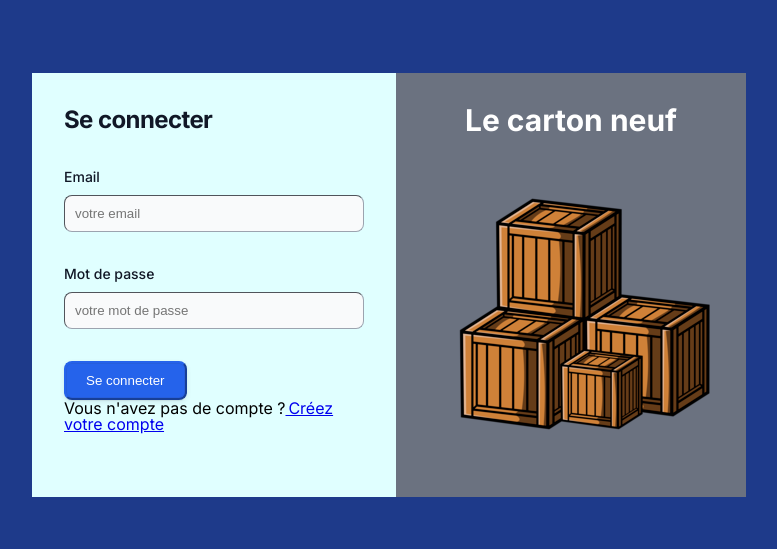
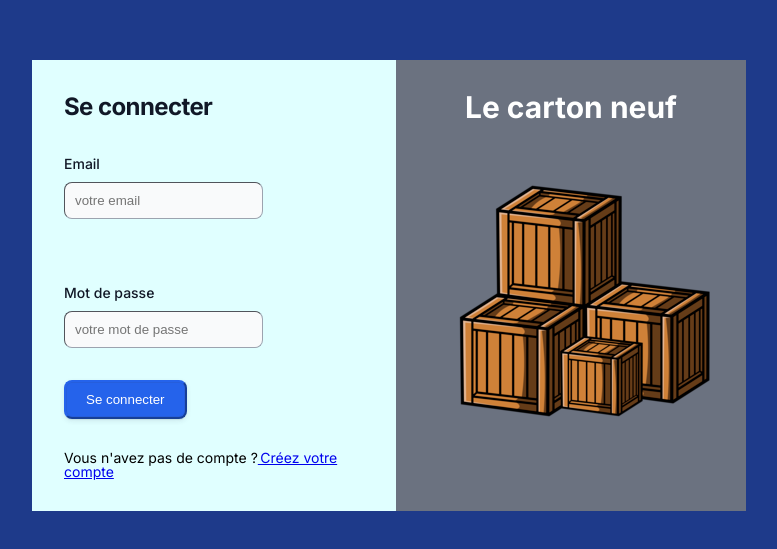
Before and after one commit to Gmayer111/carton-9-frontend, a Next.js app: page /auth/login in a window 1280 px wide. Shown: the part 115-664 px from the top of the page, without its empty margins (251-1028 px from the left). Built offline with nearby package versions, Linux system fonts and the light colour scheme.

Commit message:
feat: refacto form styles

```diff
--- a/assets/scss/auth/login.scss
+++ /dev/null
@@ -1,13 +0,0 @@
-.login-container {
-  background-color: lightcyan;
-  width: 300px;
-  padding: 2rem;
-}
-
-.create-login-container {
-  margin-top: 2rem;
-}
-
-.create-login-container p {
-  font-size: $text-sm;
-}
--- a/assets/scss/core.scss
+++ b/assets/scss/core.scss
@@ -1,6 +1,6 @@
 @import "./utilities/_variables";
 
-@import "./form/form-root.scss";
+@import "./form/form.scss";
 @import "./form/button.scss";
 @import "./form/input.scss";
 @import "./form/error-message.scss";
@@ -9,4 +9,4 @@
 @import "./layout/auth-layout.scss";
 @import "./layout/login-layout.scss";
 
-@import "./auth/login.scss";
+@import "./auth/global-auth.scss";
--- a/assets/scss/form/form-root.scss
+++ b/assets/scss/form/form.scss
@@ -2,6 +2,7 @@ form {
   display: flex;
   flex-direction: column;
   justify-content: space-between;
+  // height: 400px;
 }
 .form-header-container h1 {
   padding: 0;
@@ -40,3 +41,9 @@ form {
 .bottom-text-form-container a:hover {
   text-decoration: underline;
 }
+
+.form-items-container {
+  display: flex;
+  flex-wrap: wrap;
+  justify-content: space-between;
+}
--- a/src/components/common/form/form-items.component.tsx
+++ b/src/components/common/form/form-items.component.tsx
@@ -5,16 +5,17 @@ import { useFormContext } from "react-hook-form";
 
 export type TFormItemsProps = {
   fieldItems: TField[];
+  isGlobalForm?: boolean;
 };
 
-const FormItems = ({ fieldItems }: TFormItemsProps) => {
+const FormItems = ({ fieldItems, isGlobalForm }: TFormItemsProps) => {
   const {
     register,
     formState: { errors },
   } = useFormContext();
 
   return (
-    <div>
+    <div className="form-items-container">
       {fieldItems.map((fieldItem) => {
         const { field, inputType, placeholder, label, name, registerOptions } =
           fieldItem;
@@ -23,6 +24,7 @@ const FormItems = ({ fieldItems }: TFormItemsProps) => {
           <div>
             {field === "input" && (
               <InputForm
+                isGlobalForm={isGlobalForm}
                 inputType={inputType}
                 placeholder={placeholder}
                 label={label}
```
